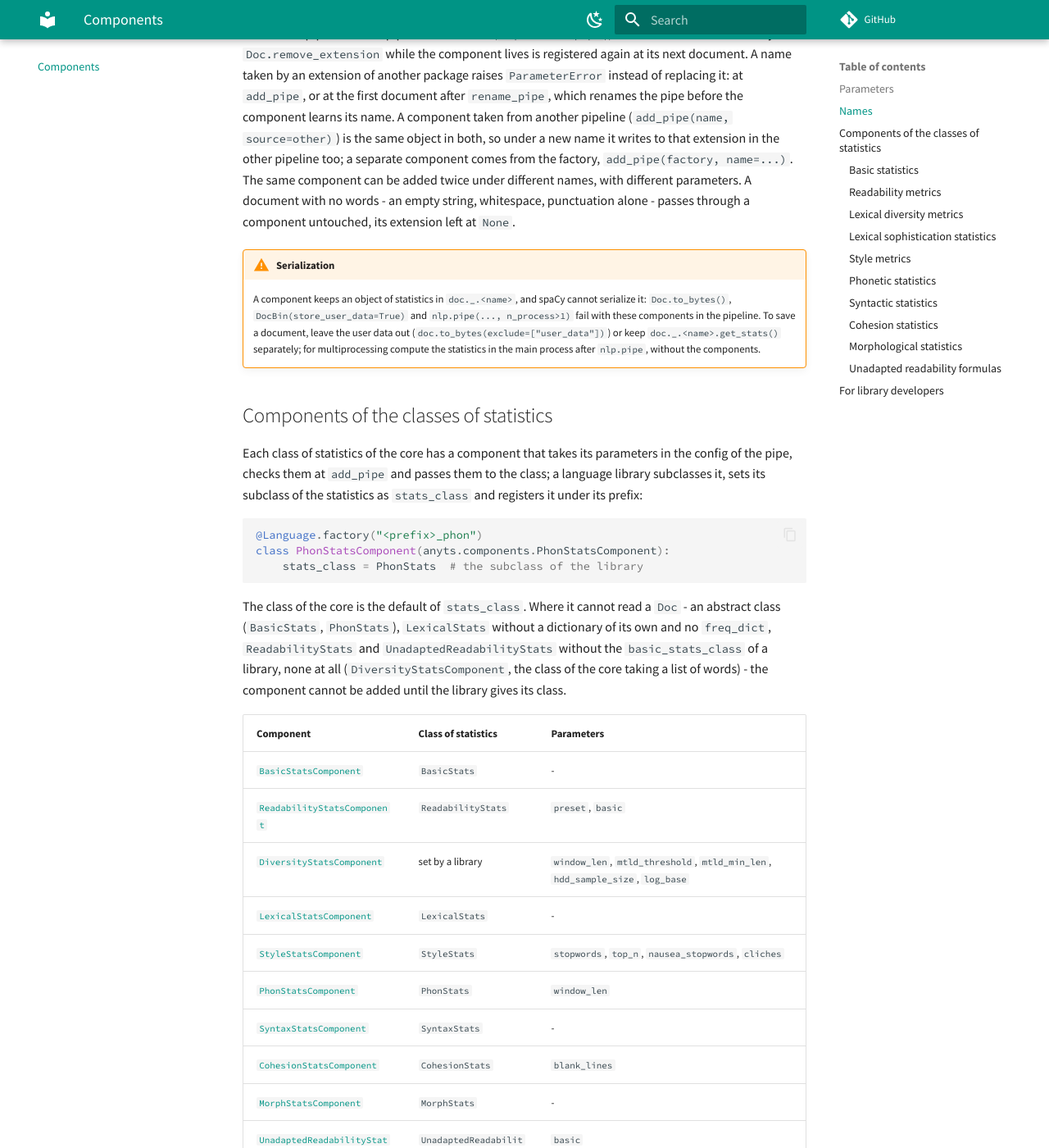
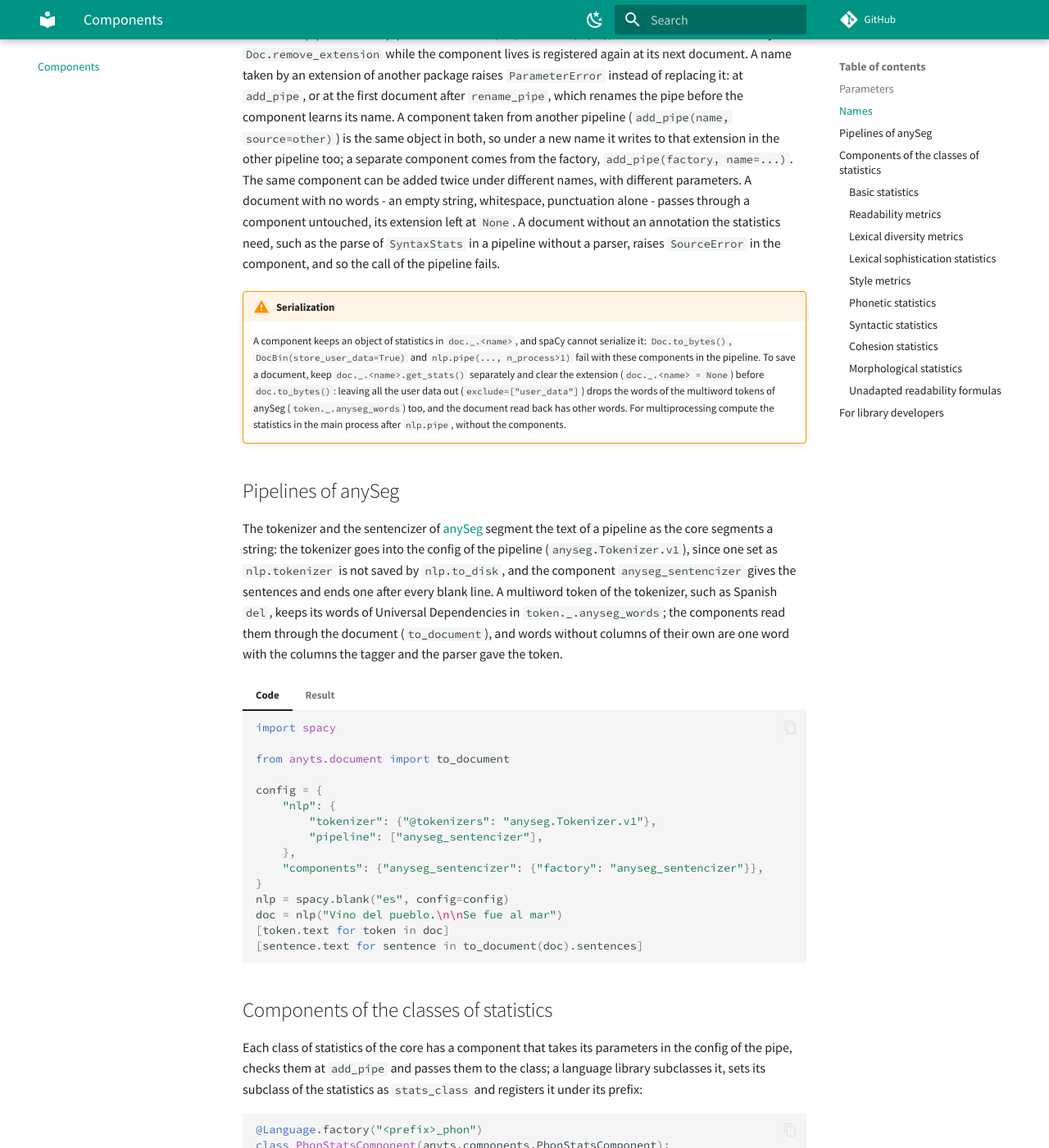
Before and after one commit to SergeyShk/anyTS, an MkDocs documentation site: the page built from docs/components.md, in a window 1280 px wide and 1400 px high, scrolled down 1409 px. Shown: the whole window at 82% size. Built offline with MkDocs 1.6.1 and Material for MkDocs 9.7.7, drawn with Linux system fonts in a browser that asks for light colours; comment, search, counter and statistics services are not loaded.

Commit message:
Document the move from 0.4, the pipelines of anySeg and the rules the pages left out
A page lists what code written for 0.4 changes: the removed names and their replacements,
the class attributes and hooks, the words of the tree in place of spaCy tokens, the
segmentation of the sources and the keys of the messages. The components page gets the
pipelines of anySeg, advice to save a Doc that keeps the words of its multiword tokens,
the config values spaCy refuses first and the error of a document without annotations.
The pages and docstrings name the heads of a parse over a blank line, the shared mapping
of the features, the marked clauses of L2SCA, the sentences of the sents_extractor of
CohesionStats and the split of the keyword of kwic; CONTRIBUTING names root and what make
lint changes.

Co-Authored-By: Claude Opus 5.5 <noreply@anthropic.com>

````diff
--- a/docs/components.md
+++ b/docs/components.md
@@ -62,13 +62,46 @@ A component of the lexical diversity of the words of a `Doc`:
 ## Names { #names }
 
 <!-- --8<-- [start:StatsComponent-names] -->
-The name of the pipe is the name of the extension: `nlp.add_pipe(factory, name="basic")` puts the statistics into `doc._.basic`. Without `name` both take the name of the factory. The extension follows the pipe when the pipeline renames it (`nlp.rename_pipe`), and an extension removed by `Doc.remove_extension` while the component lives is registered again at its next document. A name taken by an extension of another package raises `ParameterError` instead of replacing it: at `add_pipe`, or at the first document after `rename_pipe`, which renames the pipe before the component learns its name. A component taken from another pipeline (`add_pipe(name, source=other)`) is the same object in both, so under a new name it writes to that extension in the other pipeline too; a separate component comes from the factory, `add_pipe(factory, name=...)`. The same component can be added twice under different names, with different parameters. A document with no words - an empty string, whitespace, punctuation alone - passes through a component untouched, its extension left at `None`.
+The name of the pipe is the name of the extension: `nlp.add_pipe(factory, name="basic")` puts the statistics into `doc._.basic`. Without `name` both take the name of the factory. The extension follows the pipe when the pipeline renames it (`nlp.rename_pipe`), and an extension removed by `Doc.remove_extension` while the component lives is registered again at its next document. A name taken by an extension of another package raises `ParameterError` instead of replacing it: at `add_pipe`, or at the first document after `rename_pipe`, which renames the pipe before the component learns its name. A component taken from another pipeline (`add_pipe(name, source=other)`) is the same object in both, so under a new name it writes to that extension in the other pipeline too; a separate component comes from the factory, `add_pipe(factory, name=...)`. The same component can be added twice under different names, with different parameters. A document with no words - an empty string, whitespace, punctuation alone - passes through a component untouched, its extension left at `None`. A document without an annotation the statistics need, such as the parse of `SyntaxStats` in a pipeline without a parser, raises `SourceError` in the component, and so the call of the pipeline fails.
 <!-- --8<-- [end:StatsComponent-names] -->
 
 <!-- --8<-- [start:StatsComponent-serialization] -->
 !!! warning "Serialization"
-    A component keeps an object of statistics in `doc._.<name>`, and spaCy cannot serialize it: `Doc.to_bytes()`, `DocBin(store_user_data=True)` and `nlp.pipe(..., n_process>1)` fail with these components in the pipeline. To save a document, leave the user data out (`doc.to_bytes(exclude=["user_data"])`) or keep `doc._.<name>.get_stats()` separately; for multiprocessing compute the statistics in the main process after `nlp.pipe`, without the components.
+    A component keeps an object of statistics in `doc._.<name>`, and spaCy cannot serialize it: `Doc.to_bytes()`, `DocBin(store_user_data=True)` and `nlp.pipe(..., n_process>1)` fail with these components in the pipeline. To save a document, keep `doc._.<name>.get_stats()` separately and clear the extension (`doc._.<name> = None`) before `doc.to_bytes()`: leaving all the user data out (`exclude=["user_data"]`) drops the words of the multiword tokens of anySeg (`token._.anyseg_words`) too, and the document read back has other words. For multiprocessing compute the statistics in the main process after `nlp.pipe`, without the components.
 <!-- --8<-- [end:StatsComponent-serialization] -->
+
+## Pipelines of anySeg { #anyseg }
+
+<!-- --8<-- [start:StatsComponent-anyseg] -->
+The tokenizer and the sentencizer of [anySeg](https://github.com/SergeyShk/anySeg) segment the text of a pipeline as the core segments a string: the tokenizer goes into the config of the pipeline (`anyseg.Tokenizer.v1`), since one set as `nlp.tokenizer` is not saved by `nlp.to_disk`, and the component `anyseg_sentencizer` gives the sentences and ends one after every blank line. A multiword token of the tokenizer, such as Spanish `del`, keeps its words of Universal Dependencies in `token._.anyseg_words`; the components read them through the document (`to_document`), and words without columns of their own are one word with the columns the tagger and the parser gave the token.
+<!-- --8<-- [end:StatsComponent-anyseg] -->
+
+=== "Code"
+
+    ``` python
+    import spacy
+
+    from anyts.document import to_document
+
+    config = {
+        "nlp": {
+            "tokenizer": {"@tokenizers": "anyseg.Tokenizer.v1"},
+            "pipeline": ["anyseg_sentencizer"],
+        },
+        "components": {"anyseg_sentencizer": {"factory": "anyseg_sentencizer"}},
+    }
+    nlp = spacy.blank("es", config=config)
+    doc = nlp("Vino del pueblo.\n\nSe fue al mar")
+    [token.text for token in doc]
+    [sentence.text for sentence in to_document(doc).sentences]
+    ```
+
+=== "Result"
+
+    ```
+    ['Vino', 'del', 'pueblo', '.', '\n\n', 'Se', 'fue', 'al', 'mar']
+    ['Vino del pueblo.', 'Se fue al mar']
+    ```
 
 ## Components of the classes of statistics { #class-components }
 
@@ -249,7 +282,7 @@ Raises:
 <summary>Language hooks of a subclass</summary>
 
 <!-- --8<-- [start:StatsComponent-hooks] -->
-A language library subclasses `StatsComponent` for every class of its statistics and registers the subclass as a factory under its prefix, `Language.factory("<prefix>_<statistics>")`, so that the factories of several libraries live in one process; declared as entry points of `spacy_factories`, they load with `spacy.load` without importing the library. The subclass sets the class of its statistics and checks its parameters in its `__init__` before calling the `__init__` of the base, so a wrong parameter fails at `add_pipe`. A wrong value of the config of a component of the core raises `ParameterError`, whatever the parameter; a library checks its own parameters the same way, with the `check_*` functions of `anyts.utils`, rather than leaving them to the validation of spaCy, which raises `ConfigValidationError` against the annotations of a factory. The components of the classes of statistics of the core already carry their parameters and checks; a library sets its subclass of the statistics on them.
+A language library subclasses `StatsComponent` for every class of its statistics and registers the subclass as a factory under its prefix, `Language.factory("<prefix>_<statistics>")`, so that the factories of several libraries live in one process; declared as entry points of `spacy_factories`, they load with `spacy.load` without importing the library. The subclass sets the class of its statistics and checks its parameters in its `__init__` before calling the `__init__` of the base, so a wrong parameter fails at `add_pipe`. A wrong value of the config of a component of the core raises `ParameterError`, whatever the parameter, once spaCy passes it to the component: a value a config cannot hold, such as an infinite number or a set, fails in spaCy first (`ValueError`); a library checks its own parameters the same way, with the `check_*` functions of `anyts.utils`, rather than leaving them to the validation of spaCy, which raises `ConfigValidationError` against the annotations of a factory. The components of the classes of statistics of the core already carry their parameters and checks; a library sets its subclass of the statistics on them.
 
 | Hook | Kind | Description |
 | :--- | :--- | :---------- |
--- a/mkdocs.yml
+++ b/mkdocs.yml
@@ -8,6 +8,7 @@ nav:
       - About: index.md
       - Installation: installation.md
       - Document model: document.md
+      - Migrating from 0.4: migration.md
       - Exceptions: exceptions.md
       - Authors: authors.md
     - Extraction:
````
Also changed, not shown: CONTRIBUTING.md (+2 -2 lines), docs/document.md (+5 -5 lines), docs/index.md (+1 -1 lines), docs/migration.md (added, +72 -0 lines), docs/stats/cohesion_stats.md (+1 -1 lines), docs/stats/syntax_stats.md (+1 -1 lines), 2 other files.
